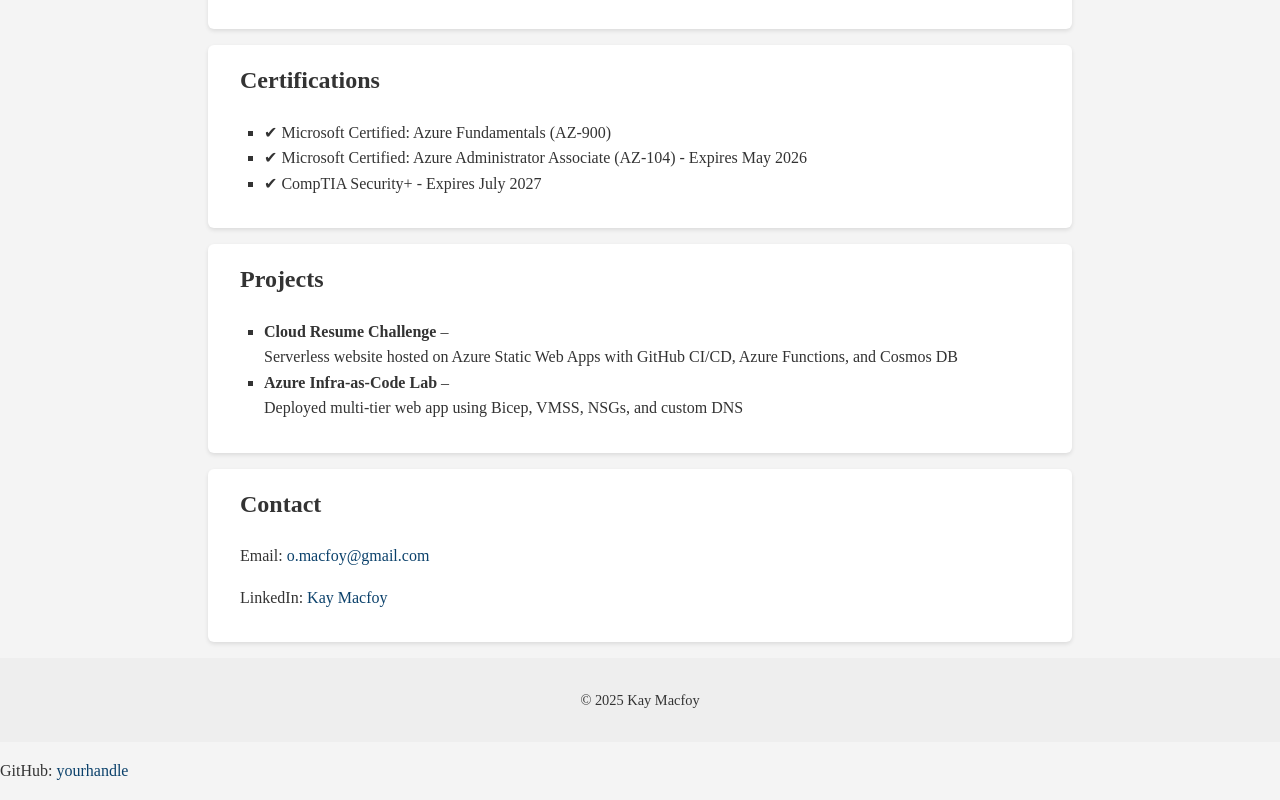
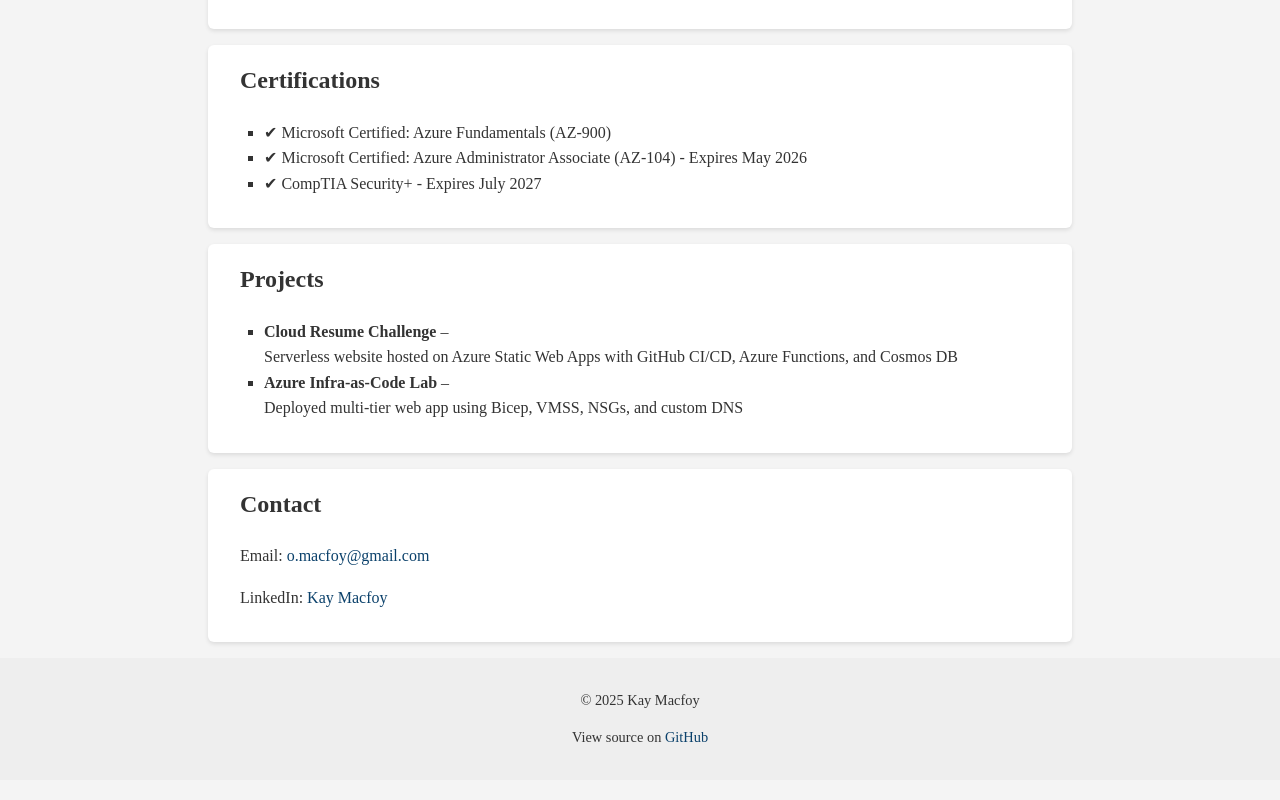
Before and after one commit to kmacfoy/kmacfoy.github.io, a plain HTML site: page index.html in a window 1280 px wide. Shown: the part 1201-2001 px from the top of the page. Drawn offline with Linux system fonts and the light colour scheme.

Commit message:
Update index.html
Updated resume with link to GitHub repo

```diff
--- a/index.html
+++ b/index.html
@@ -103,7 +103,9 @@
 
   <footer>
     <p>© 2025 Kay Macfoy</p>
+    <p>View source on
+    <a href="https://github.com/kmacfoy/kmacfoy.github.io" target ="_blank">GitHub<a/>
+    </p>
   </footer>
 </body>
 </html>
-<p>GitHub: <a href="https://github.com/yourhandle" target="_blank">yourhandle</a></p>
```
